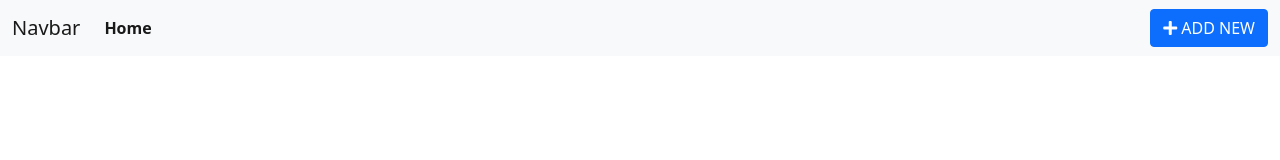
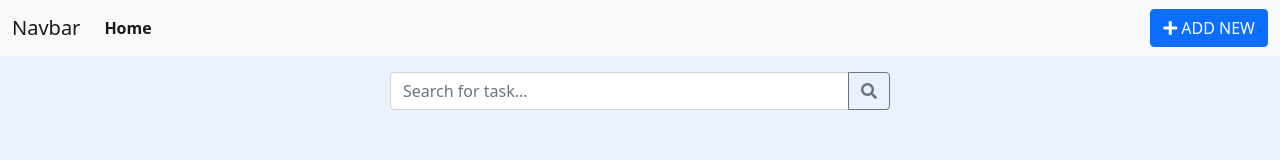
Before and after one commit to rahulbhagat91/todolist, a plain HTML site: page index.html in a window 1280 px wide. Drawn offline with nearby package versions, Linux system fonts and the light colour scheme.

Commit message:
Final Commit

```diff
--- a/index.html
+++ b/index.html
@@ -86,8 +86,16 @@
         </div>
     </nav>
     <!-- navbar end-->
+
+
     <!--Main Container start-->
     <main class="container">
+        <section class="searchBar m-auto mt-3">
+            <div class="input-group mb-3">
+                <input type="search" id="mySearch" onkeyup="searchCard()" class="form-control" placeholder="Search for task..." aria-label="Recipient's username" aria-describedby="button-addon2">
+                <button class="btn btn-outline-secondary" type="button" id="button-addon2"><i class="fas fa-search" aria-hidden="true"></i></button>
+              </div>
+        </section>
         <section>
             <div id="taskContents" class="row"></div>
         </section>
--- a/script.js
+++ b/script.js
@@ -100,3 +100,19 @@ const editTask = (e) =>{
     })
     document.getElementById("openM").setAttribute("src",url);
   }
+
+
+  const searchCard = () =>{
+    let search,cards,i,title;
+    search = document.getElementById("mySearch").value.toUpperCase();
+    cardContainer = document.getElementById("taskContents");
+    cards = cardContainer.getElementsByClassName("card");
+    for (i = 0; i < cards.length; i++) {
+      title = cards[i].querySelector(".card-body h5.card-title");
+      if (title.innerText.toUpperCase().indexOf(search) > -1) {
+          cards[i].style.display = "";
+      } else {
+          cards[i].style.display = "none";
+      }
+  }
+  }
--- a/style.css
+++ b/style.css
@@ -2,10 +2,16 @@
     margin: 0;
     padding: 0;
     box-sizing: border-box;
-
 }
 
+body{
+    background-color: #ebf2ff;
+}
 .card-img-top{
     width: 100%;
     height: 200px;
 }
+
+ .searchBar{
+     width: 500px;
+ }
```
